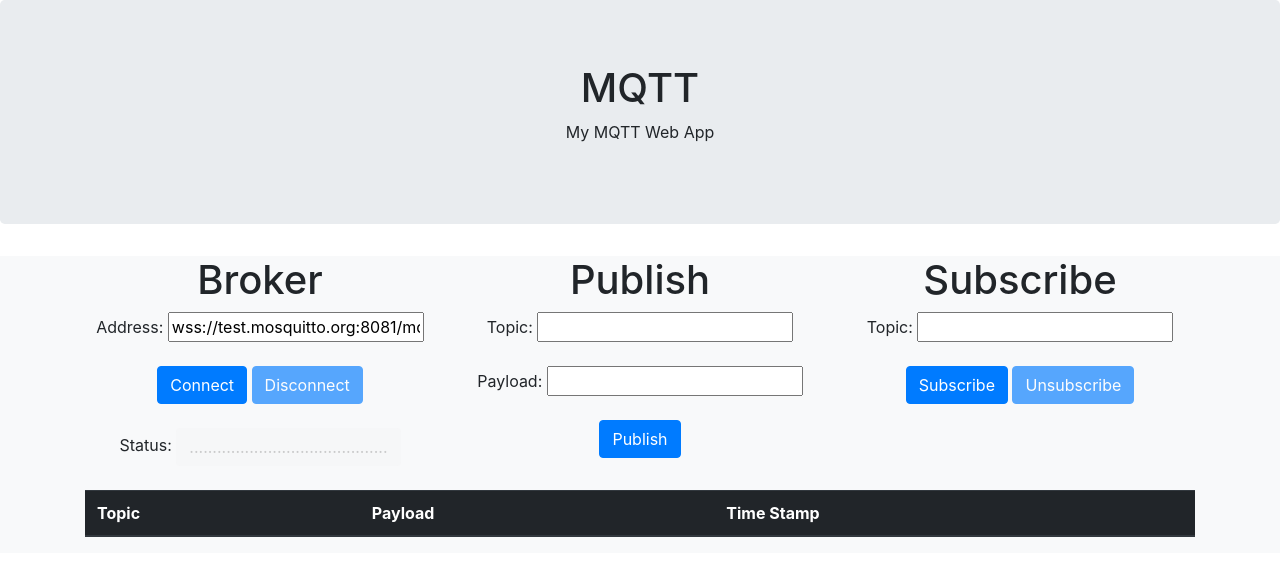
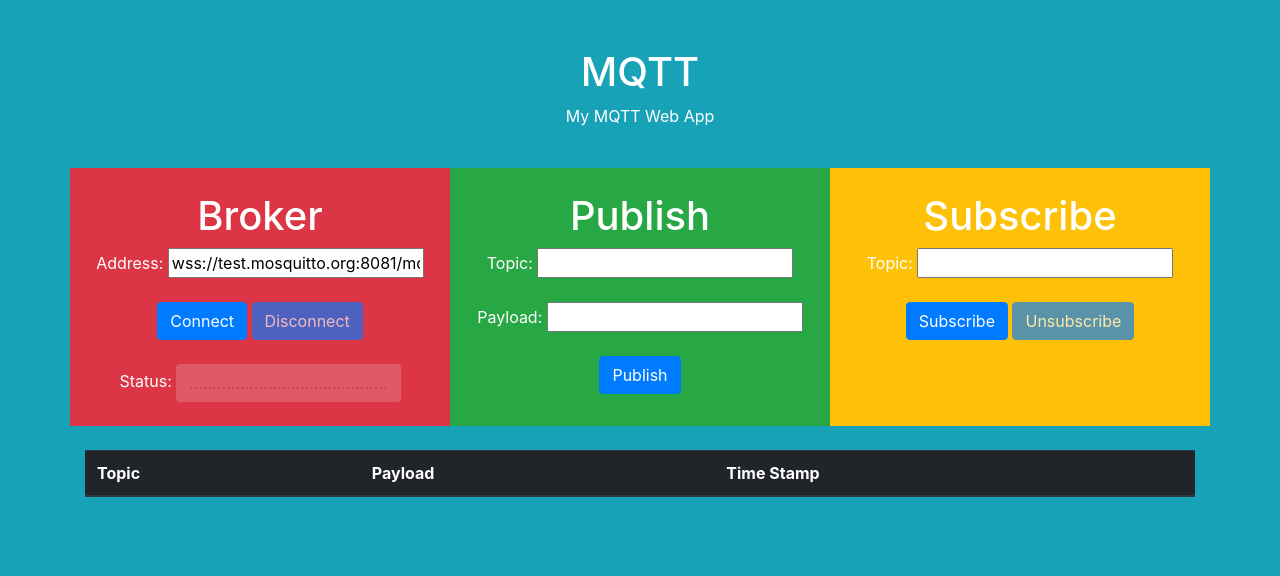
Before and after one commit to ChristianGigante/IOTswitch, a website: page index.html in a window 1280 px wide. Drawn offline with nearby package versions, Linux system fonts and the light colour scheme.

Commit message:
Final Commit

```diff
--- a/index.html
+++ b/index.html
@@ -7,89 +7,55 @@
 
 </head>
 
-<body>
-  <div class="jumbotron text-center">
+<body class="bg-info" style="height:100%;">
+
+  <div class="container-fluid text-center text-white ">
+    <br>
+    <br>
     <h1>MQTT</h1>
     <p>My MQTT Web App</p>
-  </div>
-
-  <!-- Icons Grid -->
-  <section class="features-icons bg-light ">
-    <div class="container text-center">
+    <br>
+    <div class="container">
       <div class="row">
-
-        <div class="col-lg-4">
+        <div class="col-lg-4 bg-danger">
+          <br>
           <h1>Broker</h1>
           Address: <input id="broker" type="text" value="wss://test.mosquitto.org:8081/mqtt"><br><br>
           <input id="connect" class="btn btn-primary" type="button" value="Connect">
           <input id="disconnect" class="btn btn-primary" type="button" value="Disconnect" disabled><br><br>
           Status: <input id="status" class="btn btn-default" type="button" value="..........................................."
             disabled><br><br>
-          <!-- <table id="receiver" class="table table-bordered table-hover ">
-            <thead class="thead-light">
-              <th>Topic</th>
-              <th>Payload</th>
-              <th>Time Stamp</th>
-            </thead>
-            <tbody id="msg">
-
-            </tbody>
-          </table> -->
         </div>
-
-        <div class="col-lg-4">
+        <div class="col-lg-4 bg-success">
+          <br>
           <h1>Publish</h1>
           Topic: <input id="pubTopic" type="text"><br><br>
           Payload: <input id="pubPayload" type="text"><br><br>
           <input id="btnPublish" class="btn btn-primary" type="button" value="Publish">
-          <!-- <br>
+        </div>
+        <div class="col-lg-4 bg-warning">
           <br>
-          <table class="table table-bordered table-hover">
-            <thead class="thead-light">
-              <th>Topic</th>
-              <th>Payload</th>
-              <th>Time Stamp</th>
-            </thead>
-            <tbody>
-
-            </tbody>
-          </table> -->
-        </div>
-
-        <div class="col-lg-4">
           <h1>Subscribe</h1>
           Topic: <input id="subTopic" type="text"><br><br>
           <input id="btnSubscribe" class="btn btn-primary" type="button" value="Subscribe">
           <input id="btnUnsubscribe" class="btn btn-primary" type="button" value="Unsubscribe" disabled>
-          <!-- <br>
-          <br>
-          <table class="table table-bordered table-hover">
-            <thead class="thead-light">
-              <th>Topic</th>
-              <th>Payload</th>
-              <th>Time Stamp</th>
-            </thead>
-            <tbody>
-            </tbody>
-          </table> -->
         </div>
-
       </div>
-      <table id="receiver" class="table  table-hover ">
+    </div>
+    <br>
+    <div class="container">
+      <table id="receiver" class="table bg-light table-hover ">
         <thead class="thead-dark">
           <th>Topic</th>
           <th>Payload</th>
           <th>Time Stamp</th>
         </thead>
         <tbody id="msg">
-
         </tbody>
       </table>
-      <div class="row">
+    </div>
+  </div>
 
-      </div>
-    </div>
-  </section>
   <script src="https://cdnjs.cloudflare.com/ajax/libs/moment.js/2.24.0/moment.min.js"></script>
   <!-- <script src="https://ajax.googleapis.com/ajax/libs/jquery/3.4.1/jquery.min.js"></script> -->
   <script src="scripts/browserMqtt.js"></script>
@@ -97,5 +63,4 @@
 
 </body>
 
-
 </html>
```
